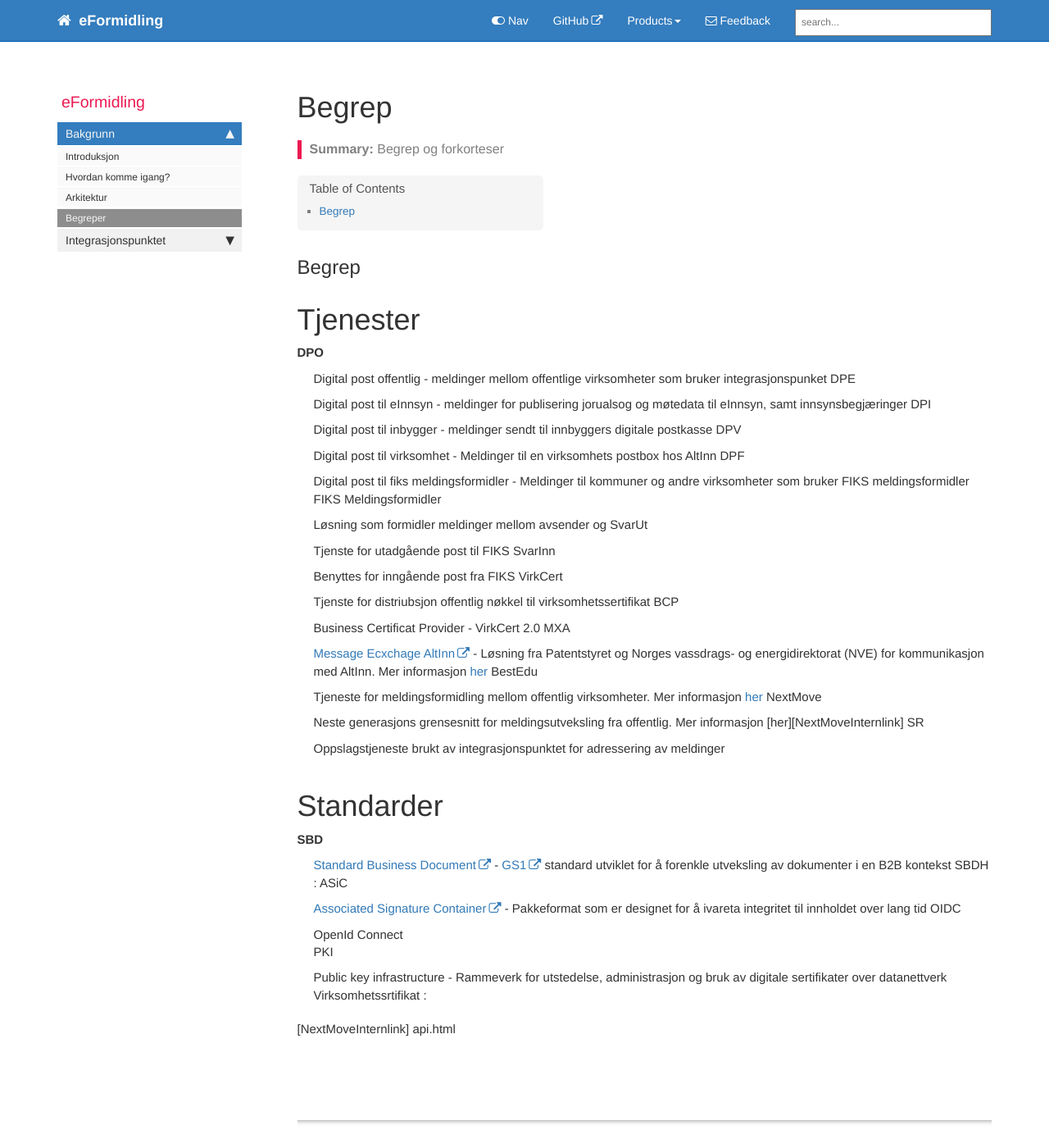
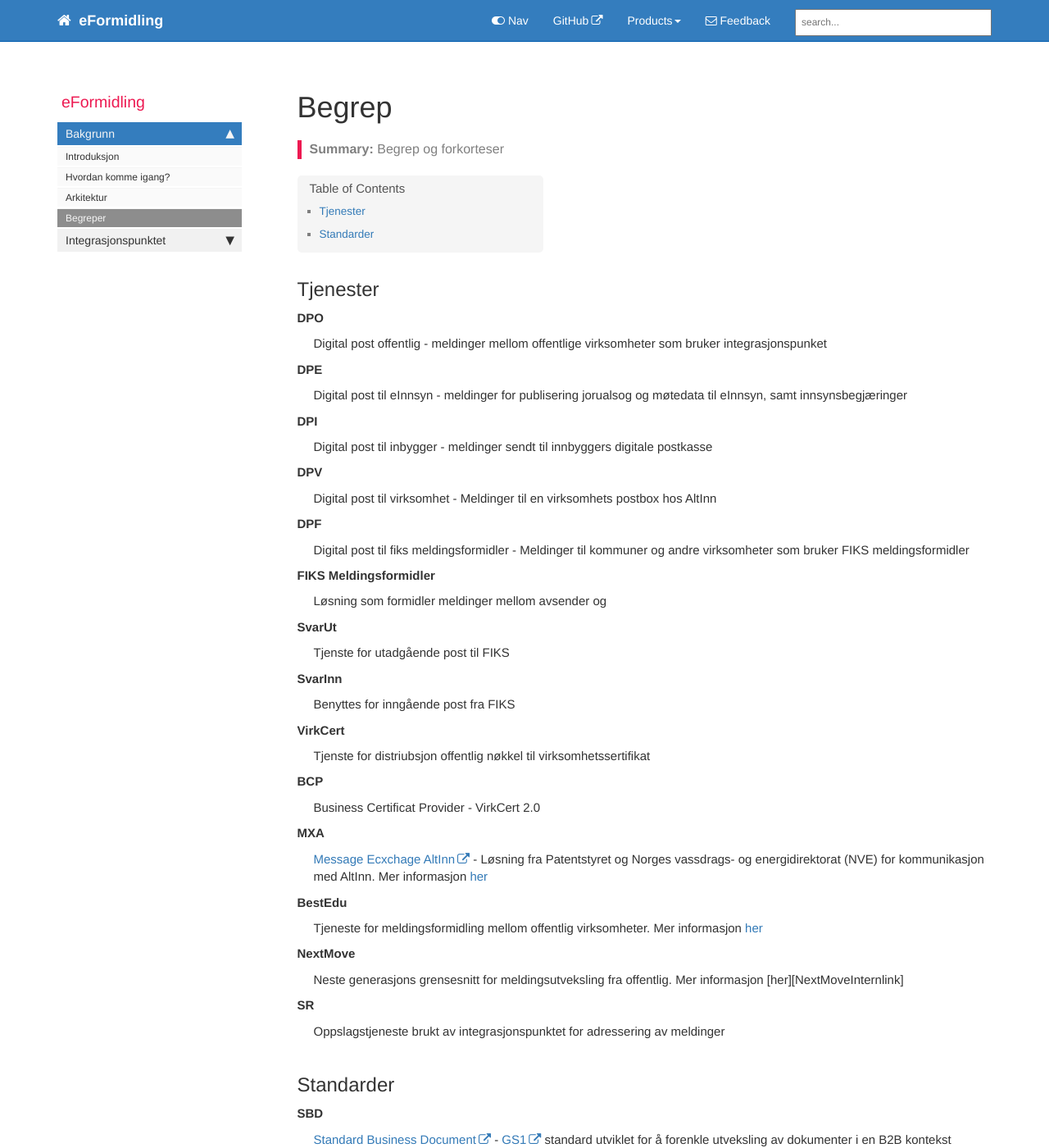
Before and after one commit to difi/eformidling, a Jekyll site: the page built from pages/eformidling/terms.md, in a window 1280 px wide and 1400 px high. Shown: the whole window at 82% size. Built offline with Jekyll 4.4.1, drawn with Linux system fonts in a browser that asks for light colours; nearby versions of some CDN libraries; comment, search, counter and statistics services are not loaded; some of the changed text lies outside the part shown.

Commit message:
oppdatert begrep side

```diff
--- a/pages/eformidling/terms.md
+++ b/pages/eformidling/terms.md
@@ -8,56 +8,71 @@ layout: page
 sidebar: eformidling
 ---
 
-## Begrep
-
-# Tjenester
+## Tjenester
 
 DPO
 : Digital post offentlig - meldinger mellom offentlige virksomheter som bruker integrasjonspunket
+
 DPE
 : Digital post til eInnsyn - meldinger for publisering jorualsog og møtedata til eInnsyn, samt innsynsbegjæringer
+
 DPI
 : Digital post til inbygger - meldinger sendt til innbyggers digitale postkasse
+
 DPV
 : Digital post til virksomhet - Meldinger til en virksomhets postbox hos AltInn
+
 DPF
 : Digital post til fiks meldingsformidler - Meldinger til kommuner og andre virksomheter som bruker FIKS meldingsformidler
+
 FIKS Meldingsformidler
 : Løsning som formidler meldinger mellom avsender og
+
 SvarUt
 : Tjenste for utadgående post til FIKS
+
 SvarInn
 : Benyttes for inngående post fra FIKS
+
 VirkCert
 : Tjenste for distriubsjon offentlig nøkkel til virksomhetssertifikat
+
 BCP
 : Business Certificat Provider - VirkCert 2.0
+
 MXA
 : [Message Ecxchage AltInn][MxaLink] - Løsning fra Patentstyret og Norges vassdrags- og energidirektorat (NVE) for kommunikasjon med AltInn. Mer informasjon [her][MxaInternlink]
+
 BestEdu
 : Tjeneste for meldingsformidling mellom offentlig virksomheter. Mer informasjon [her][BestEduInternlink]
+
 NextMove
 : Neste generasjons grensesnitt for meldingsutveksling fra offentlig. Mer informasjon [her][NextMoveInternlink]
+
 SR
 : Oppslagstjeneste brukt av integrasjonspunktet for adressering av meldinger
 
 
 
 
-# Standarder
+## Standarder
 
 SBD
 : [Standard Business Document][SbdLink] - [GS1][Gs1Link] standard utviklet for å forenkle utveksling av dokumenter i en B2B kontekst
+
 SBDH
 :
+
 ASiC
 : [Associated Signature Container][AsicLink] - Pakkeformat som er designet for å ivareta integritet til innholdet over lang tid
+
 OIDC
 : OpenId Connect
+
 PKI
 : Public key infrastructure - Rammeverk for utstedelse, administrasjon og bruk av digitale sertifikater over datanettverk
 Virksomhetssrtifikat
-:
+
 
 
 [MxaLink]: https://sourceforge.net/projects/mxa/
```
